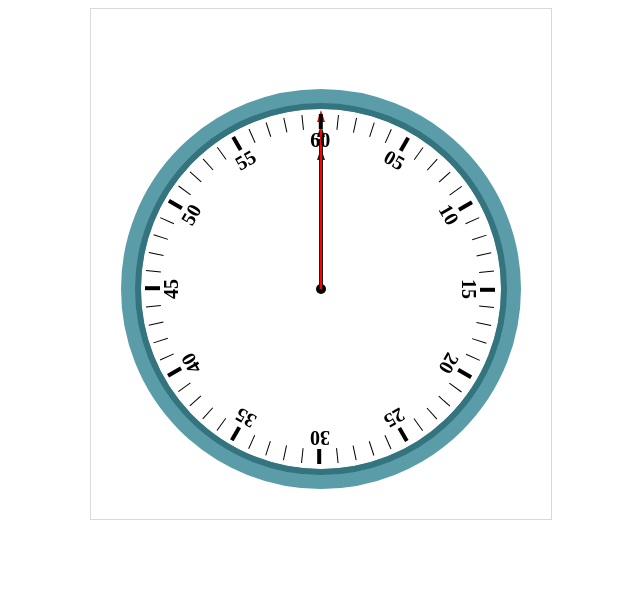
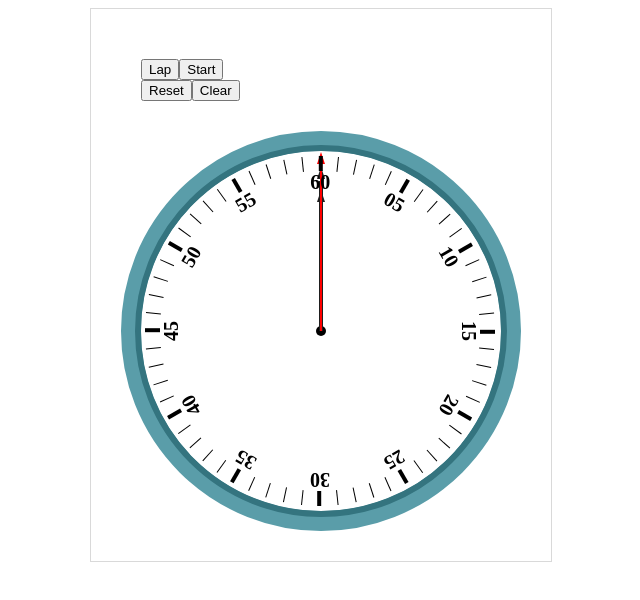
Before and after one commit to beasiteri/stopwatch, an Angular app: page / in a window 1280 px wide. Shown: the top 600 px of the page, without its empty margins (319-959 px from the left). Built offline with nearby package versions, Linux system fonts and the light colour scheme.

Commit message:
Add the control buttons

```diff
--- a/src/app/stopwatch/stopwatch.component.html
+++ b/src/app/stopwatch/stopwatch.component.html
@@ -1,4 +1,14 @@
 <div class="stopwatch-container">
+  <div class="stopwatch-buttons">
+    <div class="left-buttons">
+      <button class="lap-btn">Lap</button>
+      <button class="start-stop-btn">{{ isRunning ? 'Stop' : 'Start' }}</button>
+    </div>
+    <div class="right-buttons">
+      <button class="reset-btn">Reset</button>
+      <button class="clear-lap-btn">Clear</button>
+    </div>
+  </div>
   <div class="stopwatch-border">
     <div class="stopwatch-screen">
       <div class="stopwatch-center"></div>
--- a/src/app/stopwatch/stopwatch.component.ts
+++ b/src/app/stopwatch/stopwatch.component.ts
@@ -12,6 +12,7 @@ export class StopwatchComponent implements OnInit {
   time = 0;
   numbers: string[] = [];
   isMobile: boolean = window.innerWidth <= 600;
+  isRunning: boolean = false;
 
   ngOnInit(): void {
     this.calculateNumbers();
```
